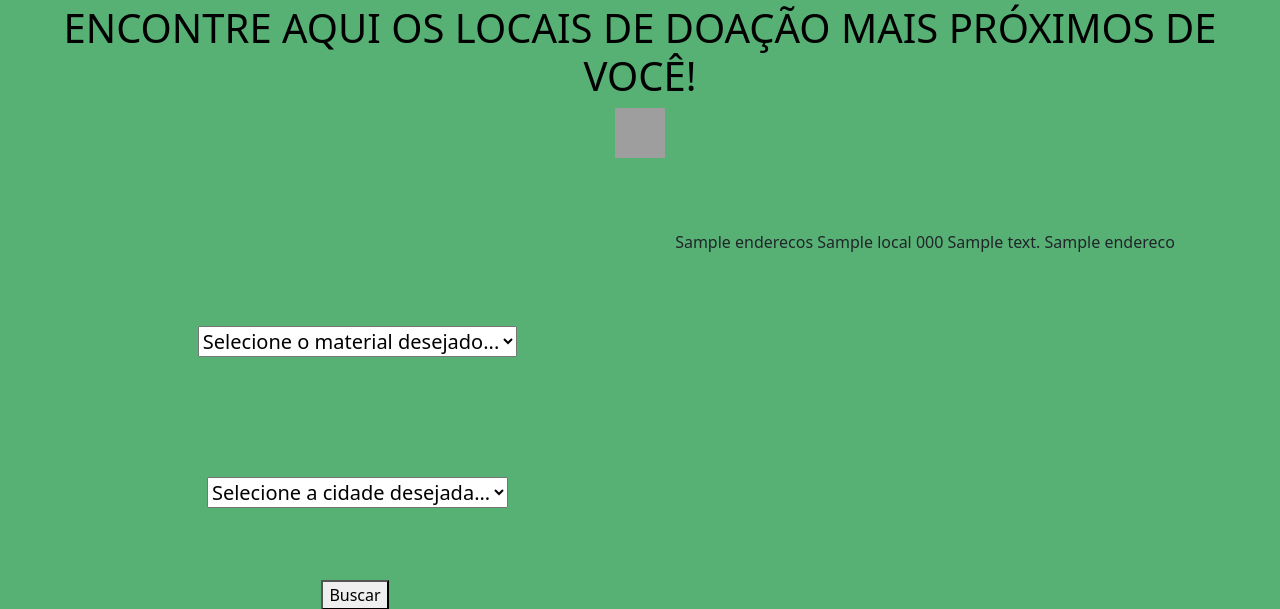
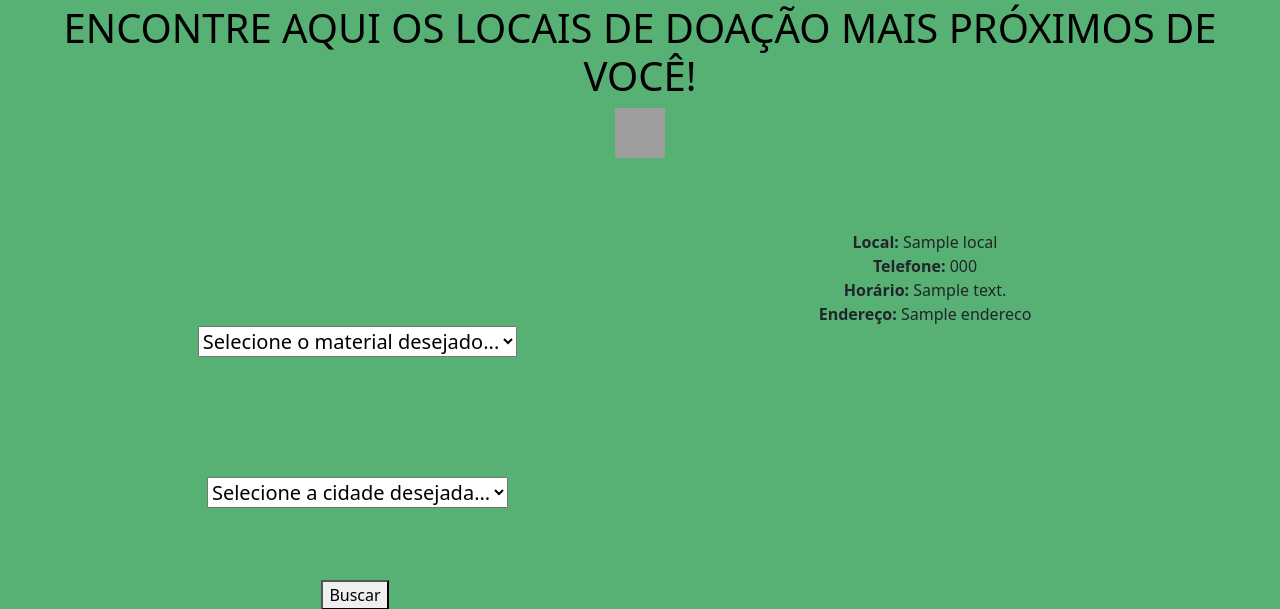
Before and after one commit to nickbrollop/site_cartelas, a Django app: template templates/doacao.html in a window 1280 px wide. Shown: the part 181-790 px from the top of the page. Run offline with Django 4.2, Linux system fonts and the light colour scheme; data comes from the database, SQL or seed files in the repository; both versions use the stored data as it was after the commit; the template is opened without the code that fills it: values that come from a table or form of the project are taken from there, most other values are stand-ins (such as "Sample title", 1, 10 or a date in 2020); grey boxes are pictures that could not be loaded.

Commit message:
commit 3 17-10

```diff
--- a/templates/doacao.html
+++ b/templates/doacao.html
@@ -99,16 +99,15 @@
         <div class="col">
           <center>
           <div>
-
-            {{enderecos}}
-
             {% for endereco in enderecos %}
-                  {{ endereco.local }}
-                  {{ endereco.tel }}
-                  {{ endereco.descricao_local }}
-                  {{ endereco.endereco}}
+                  <p> <b>Local:</b> {{ endereco.local }} </br>
+                  <b>Telefone:</b> {{ endereco.tel }} </br>
+                  <b>Horário:</b> {{ endereco.descricao_local }} </br>
+                  <b>Endereço:</b> {{ endereco.endereco}} </p>
+                </br>
             {% endfor %}
-        </div>
+          </div>
+          </center>
       </div>
     </div>
 
```
Also changed, not shown: db.sqlite3.
